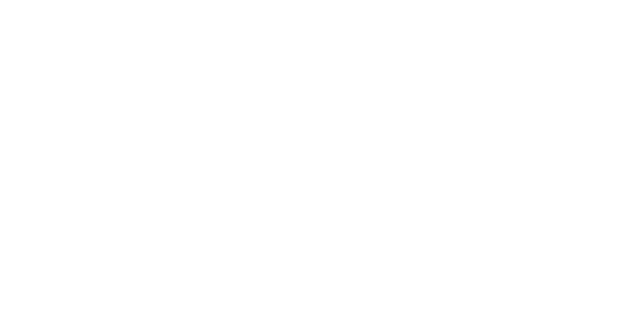
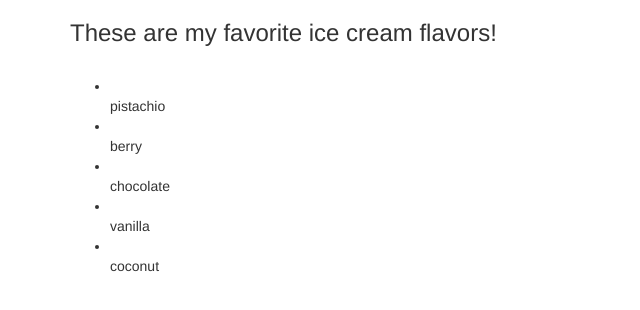
Before and after one commit to assassin56/fave-flaves, a plain HTML site: page index.html in a window 1280 px wide. Shown: the whole page, without its empty margins (0-640 px from the left). Drawn offline with Linux system fonts and the light colour scheme.

Commit message:
create loop for flavors that appends into list (incorrectly indented though)

```diff
--- a/index.html
+++ b/index.html
@@ -10,6 +10,12 @@
   <title>Fave Flaves</title>
 </head>
 <body>
+  <div class="container">
+    <h3>These are my favorite ice cream flavors!</h3>
+    <br>
+    <ul id="output">
 
+    </ul>
+  </div>
 </body>
 </html>
--- a/js/scripts.js
+++ b/js/scripts.js
@@ -0,0 +1,7 @@
+$(document).ready(function() {
+  var flavors = ["pistachio", "berry", "chocolate", "vanilla", "coconut"];
+
+  flavors.forEach(function(flavor){
+    $("ul#output").append('<li></li>', flavor);
+  });
+});
```
